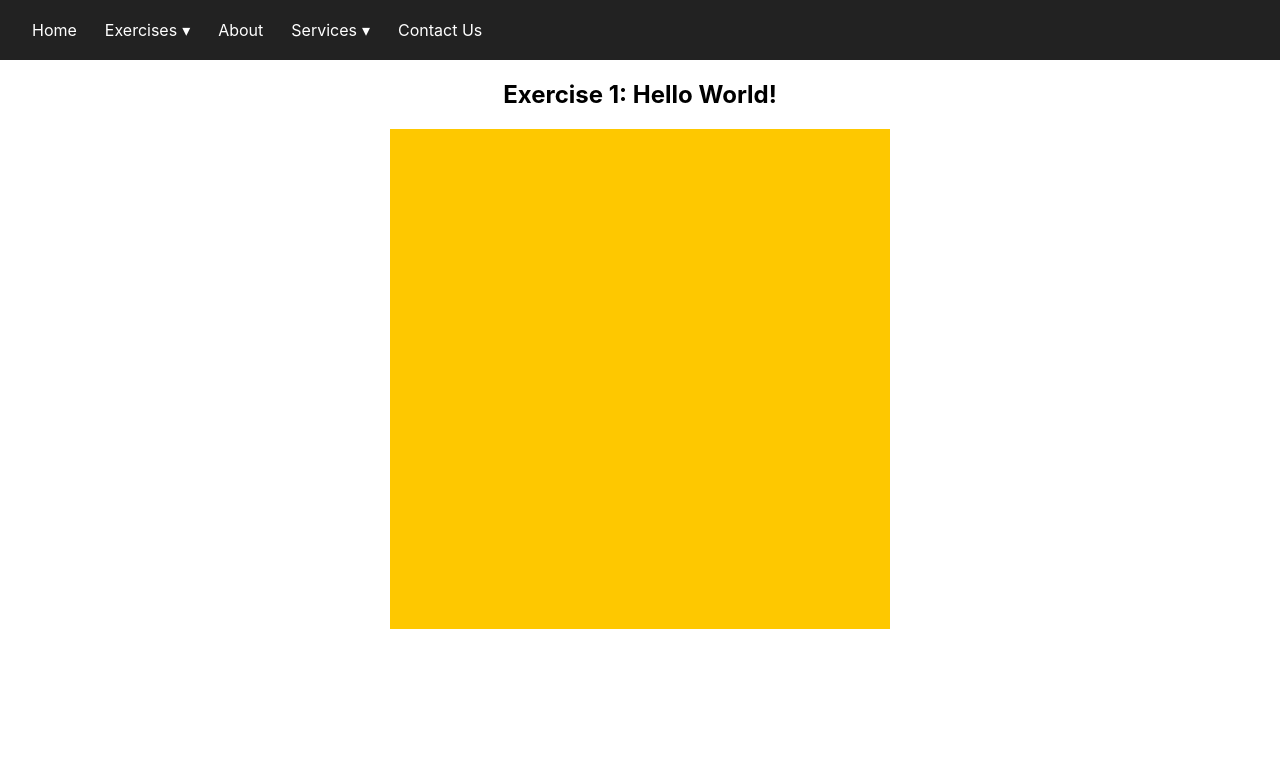
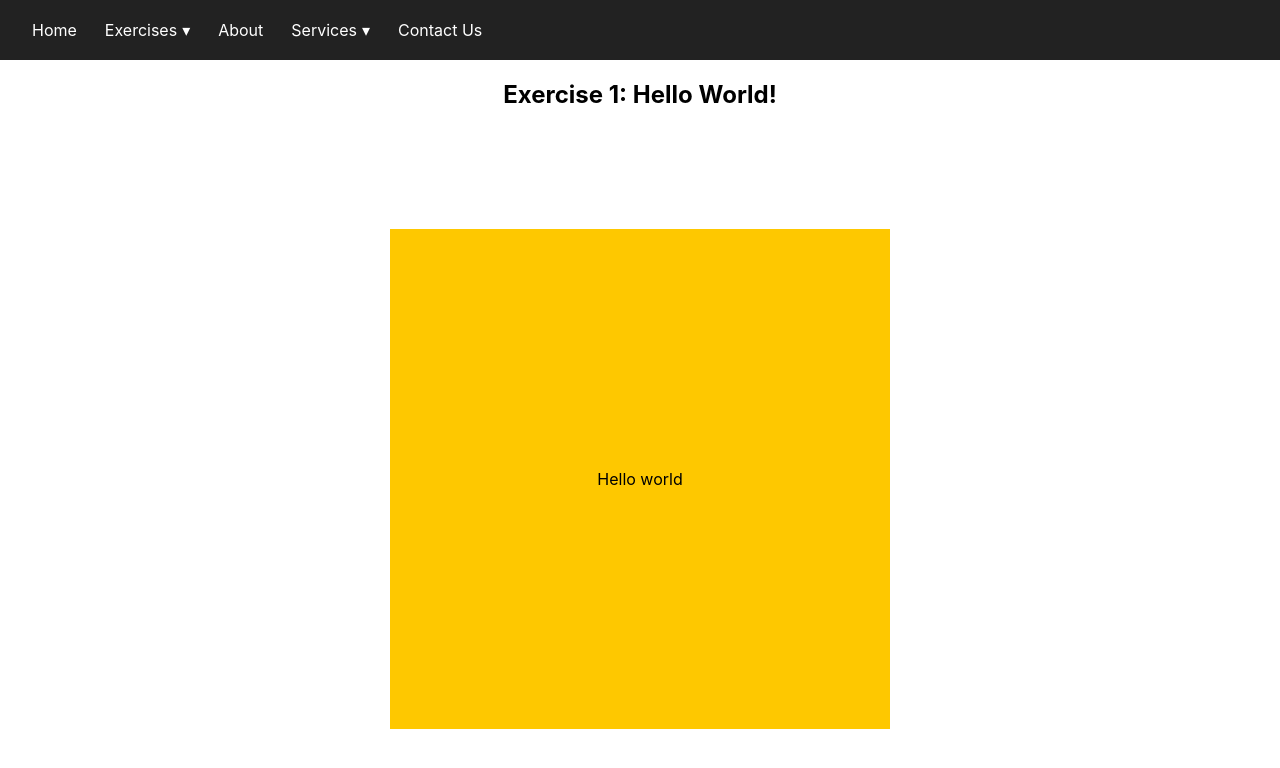
Before and after one commit to nescalan/coderfiles, a React (Create React App) app: page /exercise1 in a window 1280 px wide. Shown: the top 768 px of the page. Built offline with nearby package versions, Linux system fonts and the light colour scheme.

Commit message:
Note: Completed exercise 1

```diff
--- a/src/pages/Exercise1/Exercise1.css
+++ b/src/pages/Exercise1/Exercise1.css
@@ -1,11 +1,12 @@
-.exercise1 {
+.exercise1 h1 {
   text-align: center;
 }
-
 .yellow-square {
   width: 500px;
   height: 500px;
-  margin: auto;
-
+  margin: 15vh auto 0 auto;
+  display: flex;
+  justify-content: center;
+  align-items: center;
   background: #fec800;
 }
--- a/src/pages/Exercise1/Exercise1.jsx
+++ b/src/pages/Exercise1/Exercise1.jsx
@@ -3,7 +3,9 @@ const Exercise1 = () => {
   return (
     <section className="exercise1">
       <h1>Exercise 1: Hello World!</h1>
-      <div className="yellow-square"></div>
+      <div className="yellow-square">
+        <p>Hello world</p>
+      </div>
     </section>
   );
 };
```
